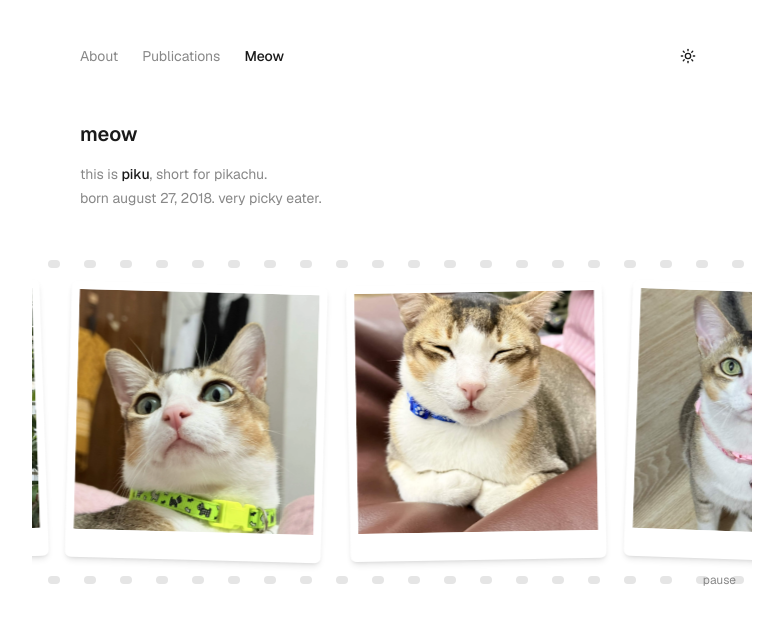
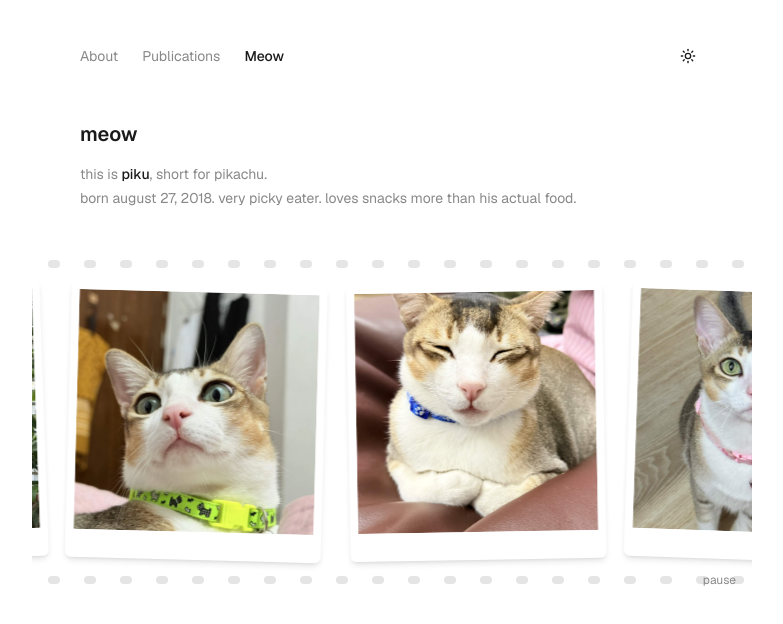
Before and after one commit to meowyx/meowy-blog, a Next.js app: page /meow in a window 1280 px wide. Shown: the top 624 px of the page, without its empty margins (248-1031 px from the left). Built offline with nearby package versions, Linux system fonts and the light colour scheme.

Commit message:
added new details about cat

```diff
--- a/app/meow/page.tsx
+++ b/app/meow/page.tsx
@@ -57,7 +57,7 @@ export default function MeowPage() {
           <p>
             this is <span className="text-foreground font-medium">piku</span>, short for pikachu.
           </p>
-          <p>born august 27, 2018. very picky eater.</p>
+          <p>born august 27, 2018. very picky eater. loves snacks more than his actual food.</p>
         </motion.div>
       </div>
 
```
